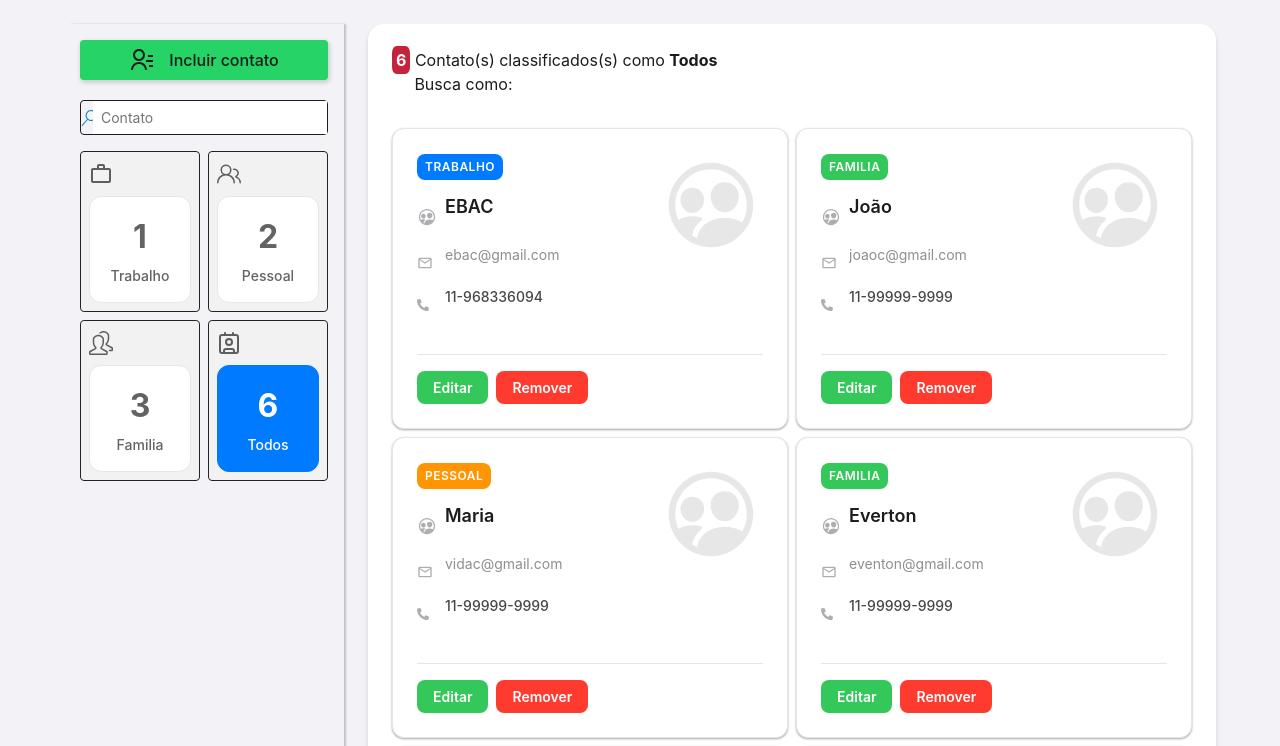
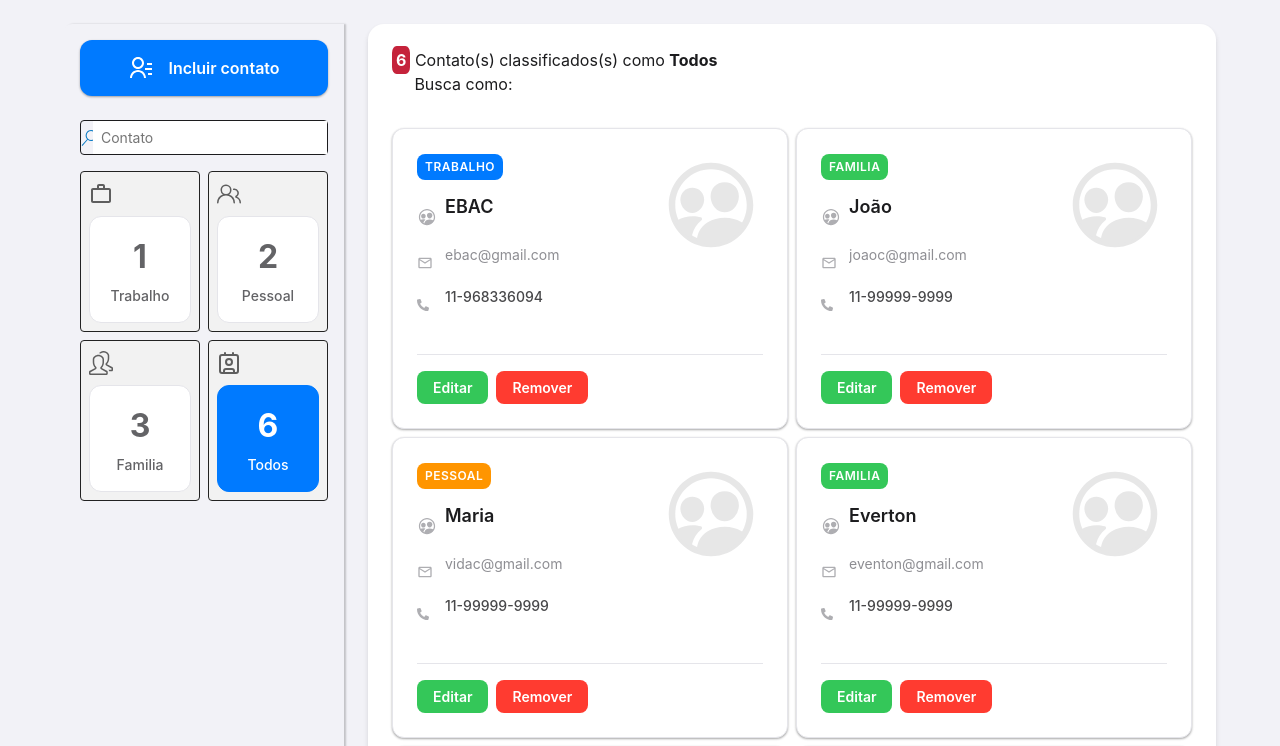
Before and after one commit to kyr1a/contatos-redux, a React (Vite) app: page / in a window 1280 px wide. Shown: the top 746 px of the page. Built offline with nearby package versions, Linux system fonts and the light colour scheme; the HTML template or start-up script is replaced by a standard one.

Commit message:
Update styles.ts

```diff
--- a/src/components/InlcudeContact/styles.ts
+++ b/src/components/InlcudeContact/styles.ts
@@ -1,18 +1,34 @@
 import styled from 'styled-components'
 import { Link } from 'react-router-dom'
+import variables from '../../styles/variaveis'
+
 export const Botao = styled(Link)`
-  font-weight: 500;
-  margin-bottom: 1.25rem;
-  font-size: 1rem;
-  padding: 8px 24px;
+  display: flex;
+  align-items: center;
+  justify-content: center;
   width: 100%;
-  border-radius: 4px;
-  display: flex;
-  justify-content: center;
-  align-items: center;
-  background-color: #25d366;
-  border: none;
-  box-shadow: 1px 2px 4px 1px rgba(0, 0, 0, 0.15);
+  padding: ${variables.spacing.md} ${variables.spacing.lg};
+  background-color: ${variables.primary};
+  color: ${variables.white};
+  border-radius: ${variables.borderRadius.md};
+  font-size: 16px;
+  font-weight: 600;
   text-decoration: none;
-  color: inherit;
+  margin-bottom: ${variables.spacing.lg};
+  box-shadow: ${variables.shadow.sm};
+  transition: all 0.2s ease;
+
+  &:hover {
+    background-color: #0056CC;
+    transform: translateY(-2px);
+    box-shadow: ${variables.shadow.md};
+  }
+
+  &:active {
+    transform: translateY(0);
+  }
+
+  svg {
+    margin-right: ${variables.spacing.sm};
+  }
 `
```
